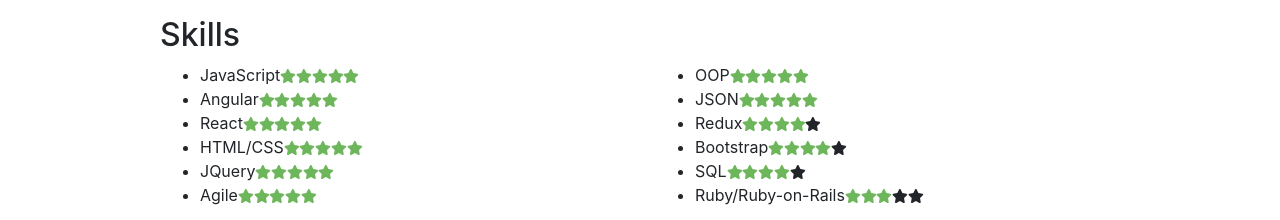
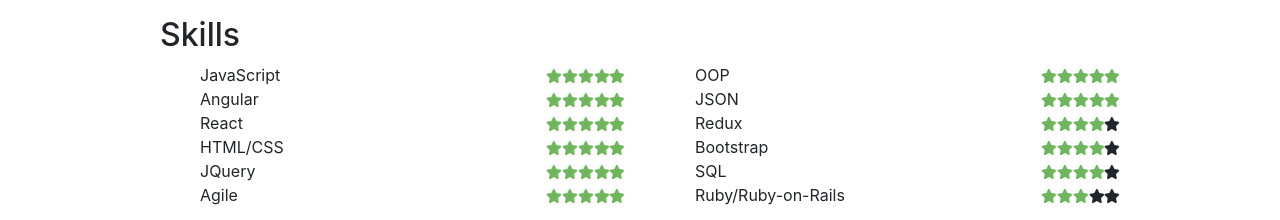
Before and after one commit to annaolsh/anna_site, a React (Create React App) app: page / in a window 1280 px wide. Shown: the part 598-818 px from the top of the page. Built offline with nearby package versions, Linux system fonts and the light colour scheme.

Commit message:
fixed warning of unique keys

```diff
--- a/src/App.css
+++ b/src/App.css
@@ -29,3 +29,11 @@ h1 {
   width: 960px;
   margin: 0 auto;
 }
+
+.star {
+  float: right;
+}
+
+ul {
+  list-style: none;
+}
--- a/src/components/Skills.js
+++ b/src/components/Skills.js
@@ -53,7 +53,7 @@ export default class Skills extends Component {
                         <ul>
                             {this.state.skills.slice(0, 6).map((skill, i) => {
                                 return (
-                                    <li>
+                                    <li key={i}>
                                         <span className="skill-name">{skill.name}</span>
                                         {this._numberToStars(skill.value)}
                                     </li>
@@ -65,7 +65,7 @@ export default class Skills extends Component {
                         <ul>
                             {this.state.skills.slice(6).map((skill, i) => {
                                 return (
-                                    <li>
+                                    <li key={i}>
                                         <span className="skill-name">{skill.name}</span>
                                         {this._numberToStars(skill.value)}
                                     </li>
```
